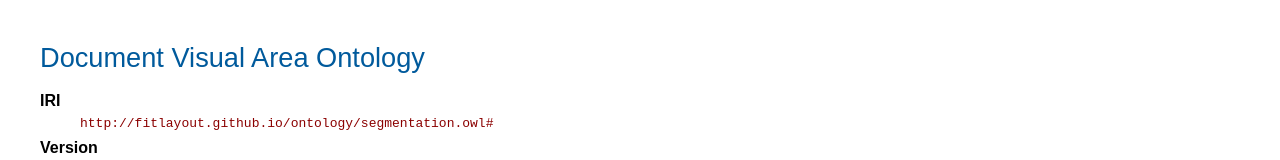
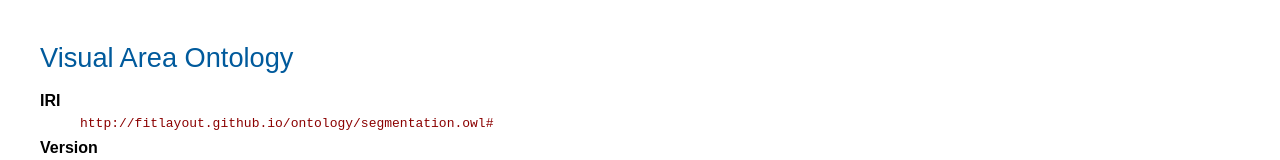
Before and after one commit to FitLayout/FitLayout.github.io, a plain HTML site: page ontology/segmentation.html in a window 1280 px wide. Shown: the top 160 px of the page. Drawn offline with Linux system fonts and the light colour scheme.

Commit message:
Ontology title fix

```diff
--- a/ontology/segmentation.html
+++ b/ontology/segmentation.html
@@ -2,7 +2,7 @@
 <html>
 <head>
 	<meta http-equiv="Content-Type" content="text/html; charset=utf-8">
-	<title>Document Visual Area Ontology</title>
+	<title>Visual Area Ontology</title>
 	<style type="text/css">
 		html {
 			font-family: sans-serif;
@@ -117,7 +117,7 @@
 <body>
 
 <header>
-	<h1>Document Visual Area Ontology</h1>
+	<h1>Visual Area Ontology</h1>
 </header>
 
 <section class="metadata">
```
Also changed, not shown: ontology/index.html (+1 -1 lines), 1 other file.
